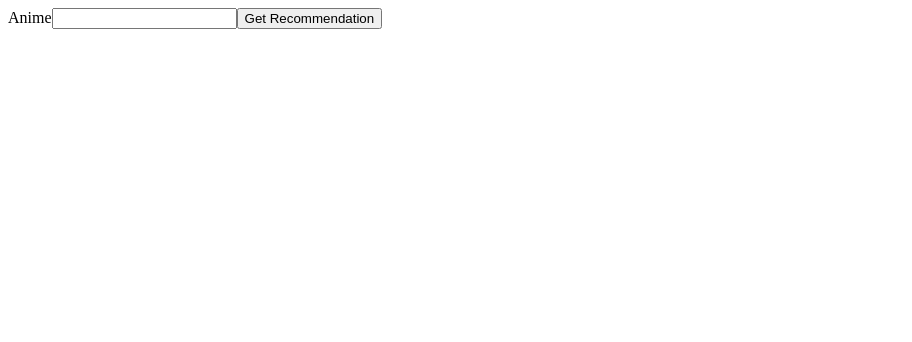
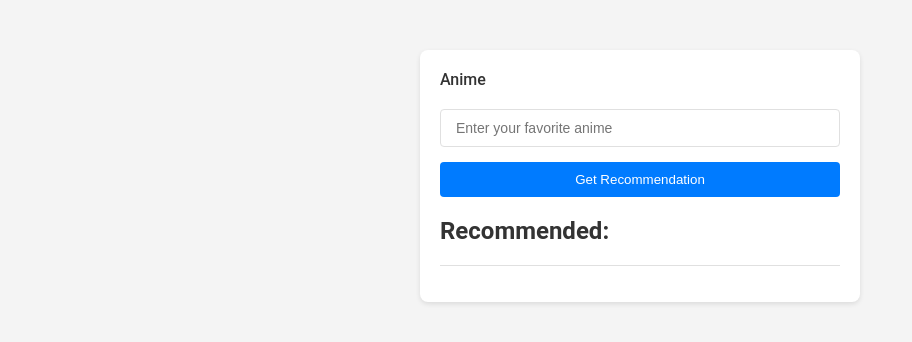
Before and after one commit to joppe2001/tensorflow, a Nuxt app: page / in a window 1280 px wide. Shown: the top 342 px of the page, without its empty margins (0-912 px from the left). Built offline with nearby package versions, Linux system fonts and the light colour scheme.

Commit message:
editing database

```diff
--- a/app.vue
+++ b/app.vue
@@ -1,59 +1,41 @@
 <template>
 	<NuxtLayout>
-		<form action="submit" @submit.prevent="getRecommended">
-			<label for="anime">Anime</label>
-			<input type="text" id="anime" name="anime" v-model="anime" />
-			<button type="submit" :disabled="loading">Get Recommendation</button>
-			<p v-if="loading">Training model, please wait...</p>
-			<p v-if="recommended && !loading">Recommended: {{ recommended }}</p>
-		</form>
+		<div class="container">
+			<form @submit.prevent="getRecommended">
+				<div class="input-container">
+					<label for="anime">Anime</label>
+					<input type="text" id="anime" name="anime" v-model="anime" placeholder="Enter your favorite anime" />
+				</div>
+
+				<button type="submit" :disabled="loading">
+					Get Recommendation
+				</button>
+
+				<p v-if="loading">Training model, please wait...</p>
+
+				<div v-if="recommended && !loading" class="recommendation-container">
+					<h2>Recommended:</h2>
+					<ul>
+						<li v-for="show in recommended" :key="show[0]">
+							<strong class="title">{{ show[0] }}</strong>
+							<span class="score">{{ show[1] }}</span>
+							<span class="rank">{{ show[2] }}</span>
+						</li>
+					</ul>
+				</div>
+
+			</form>
+		</div>
 	</NuxtLayout>
 </template>
 
 <script setup>
 import { getRecommendation } from "./services/tensorFlowOps.js";
+import { ref } from 'vue';
 
 const anime = ref("");
-const recommended = ref("");
+const recommended = ref([]);
 const loading = ref(false);
-
-const ignoreWords = [
-	"of",
-	"the",
-	"and",
-	"in",
-	"on",
-	"at",
-	"or",
-	"by",
-	"no",
-	"wa",
-	"ova",
-];
-
-// watch(
-// 	anime,
-// 	(newAnime) => {
-// 		const words = newAnime.split(" ");
-// 		const capitalizedWords = words.map((word, index) => {
-// 			if (index === 0 || !ignoreWords.includes(word.toLowerCase())) {
-// 				return word.charAt(0).toUpperCase() + word.slice(1).toLowerCase();
-// 			} else {
-// 				return word.toLowerCase();
-// 			}
-// 		});
-// 		anime.value = capitalizedWords.join(" ");
-// 	},
-// 	{ immediate: true }
-// );
-
-// onMounted(async () => {
-// 	const response = await fetch("/hotEncodedAnime.json");
-// 	const animeData = await response.json();
-// 	loading.value = true;
-// 	await trainModel(animeData);
-// 	loading.value = false;
-// });
 
 const getRecommended = async () => {
 	if (loading.value) {
@@ -61,11 +43,9 @@ const getRecommended = async () => {
 		return;
 	}
 	try {
-		// Load anime data
 		const response = await fetch("/hotEncodedAnime.json");
 		const animeData = await response.json();
 
-		// Get a recommendation
 		const recommendation = await getRecommendation(animeData, anime.value);
 		console.log("Recommendation", recommendation);
 		recommended.value = recommendation;
@@ -74,3 +54,118 @@ const getRecommended = async () => {
 	}
 };
 </script>
+
+<style>
+body {
+	background-color: #f4f4f4;
+	color: #333;
+	font-family: Roboto, sans-serif;
+}
+
+.container form {
+	background-color: #fff;
+	border-radius: 8px;
+	box-shadow: 0 2px 5px #0000001a;
+	display: flex;
+	flex-direction: column;
+	margin: 50px auto;
+	max-width: 400px;
+	padding: 20px;
+}
+
+.input-container {
+	display: flex;
+	flex-direction: column;
+	gap: 10px;
+}
+
+.input-container label {
+	font-weight: 500;
+	margin-bottom: 10px;
+}
+
+.input-container input {
+	border: 1px solid #e0e0e0;
+	border-radius: 4px;
+	font-size: 14px;
+	padding: 10px 15px;
+	margin-bottom: 15px;
+}
+
+button {
+	background-color: #007bff;
+	border: none;
+	border-radius: 4px;
+	color: #fff;
+	cursor: pointer;
+	padding: 10px 15px;
+	transition: background-color .3s;
+}
+
+button:hover {
+	background-color: #0056b3;
+}
+
+button:disabled {
+	background-color: #e0e0e0;
+	cursor: not-allowed;
+}
+
+p {
+	margin-top: 15px;
+}
+
+.recommendation-container ul {
+	border-top: 1px solid #e0e0e0;
+	list-style-type: none;
+	margin-top: 15px;
+	padding: 0;
+}
+
+.recommendation-container li {
+	border-bottom: 1px solid #e0e0e0;
+	padding: 10px 0;
+}
+
+.recommendation-container li:last-child {
+	border-bottom: none;
+}
+
+.recommendation-container ul {
+    border-top: 1px solid #e0e0e0;
+    list-style-type: none;
+    margin-top: 15px;
+    padding: 0;
+}
+
+.recommendation-container li {
+    border-bottom: 1px solid #e0e0e0;
+    display: flex;
+    justify-content: space-between;
+    padding: 10px 0;
+}
+
+.recommendation-container li:last-child {
+    border-bottom: none;
+}
+
+.title {
+    flex-basis: 60%;
+    font-weight: 600;
+}
+
+.score, .rank {
+    flex-basis: 20%;
+    text-align: right;
+}
+
+@media (max-width: 600px) {
+	.container form {
+		margin: 20px auto;
+	}
+	.recommendation-container h2 {
+		font-size: 18px;
+	}
+}
+
+</style>
```
